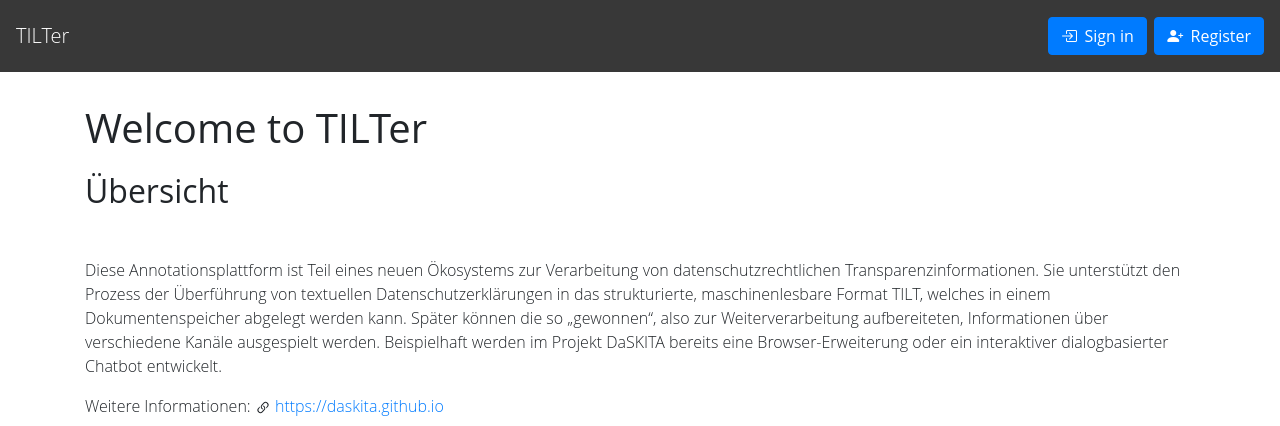
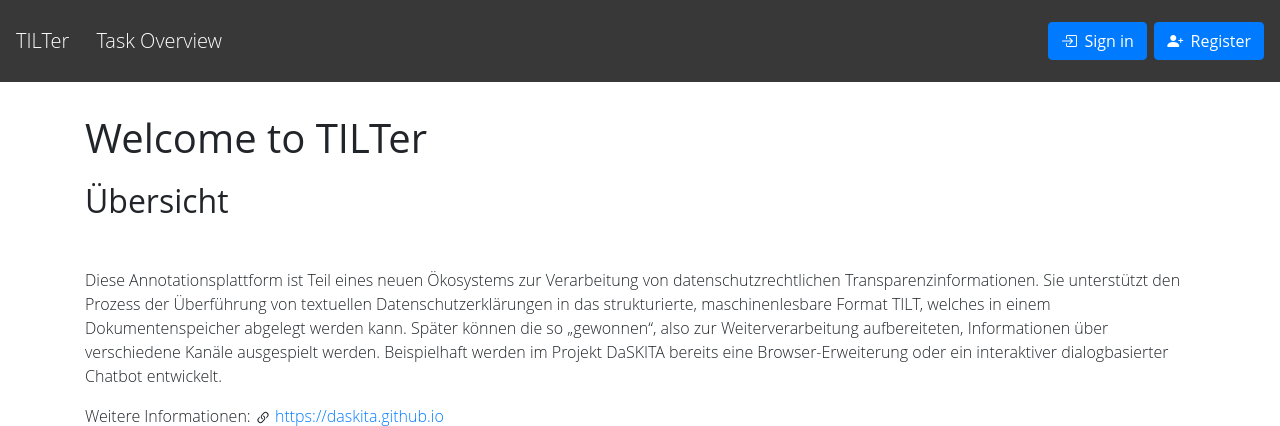
Before and after one commit to DaSKITA/tilter, a Flask app: page / in a window 1280 px wide. Shown: the top 426 px of the page. Run offline with Flask 2, Linux system fonts and the light colour scheme; some libraries are stand-ins or nearby versions.

Commit message:
adding "task overview" entry to navbar in base.html, removed rerouting functionality from "tilter" entry -> now always routes to /index

```diff
--- a/app/main.py
+++ b/app/main.py
@@ -101,11 +101,7 @@ def txt_escape(text):
 # Routing
 @app.route('/')
 def index():
-    # String-based templates
-    if current_user.is_authenticated:
-        return redirect(url_for('tasks'))
-    else:
-        return render_template('index.html')
+    return render_template('index.html')
 
 
 @app.route('/tasks')
--- a/app/static/css/style.css
+++ b/app/static/css/style.css
@@ -22,6 +22,11 @@ p.navbar-custom-text {
     margin: auto;
     display: inline-block;
     color: white !important;
+
+}
+
+a.navbar-custom-left-element {
+    margin-left: 0.3em;
 }
 
 a.navbar-custom-btn {
--- a/app/templates/base.html
+++ b/app/templates/base.html
@@ -85,7 +85,10 @@
 </head>
 <body>
 <nav class="navbar navbar-dark justify-content-between">
+    <div class="navbar-brand">
         <a class="navbar-brand" href="{{ url_for('index') }}">TILTer</a>
+        <a class="navbar-custom-left-element" href="{{ url_for('tasks') }}"><p class="navbar-custom-text">Task Overview</p></a>
+    </div>
     {% if current_user.is_authenticated %}
         <div class="navbar-custom-right">
             <p class="navbar-custom-text">{{ current_user.username }}</p>
```
